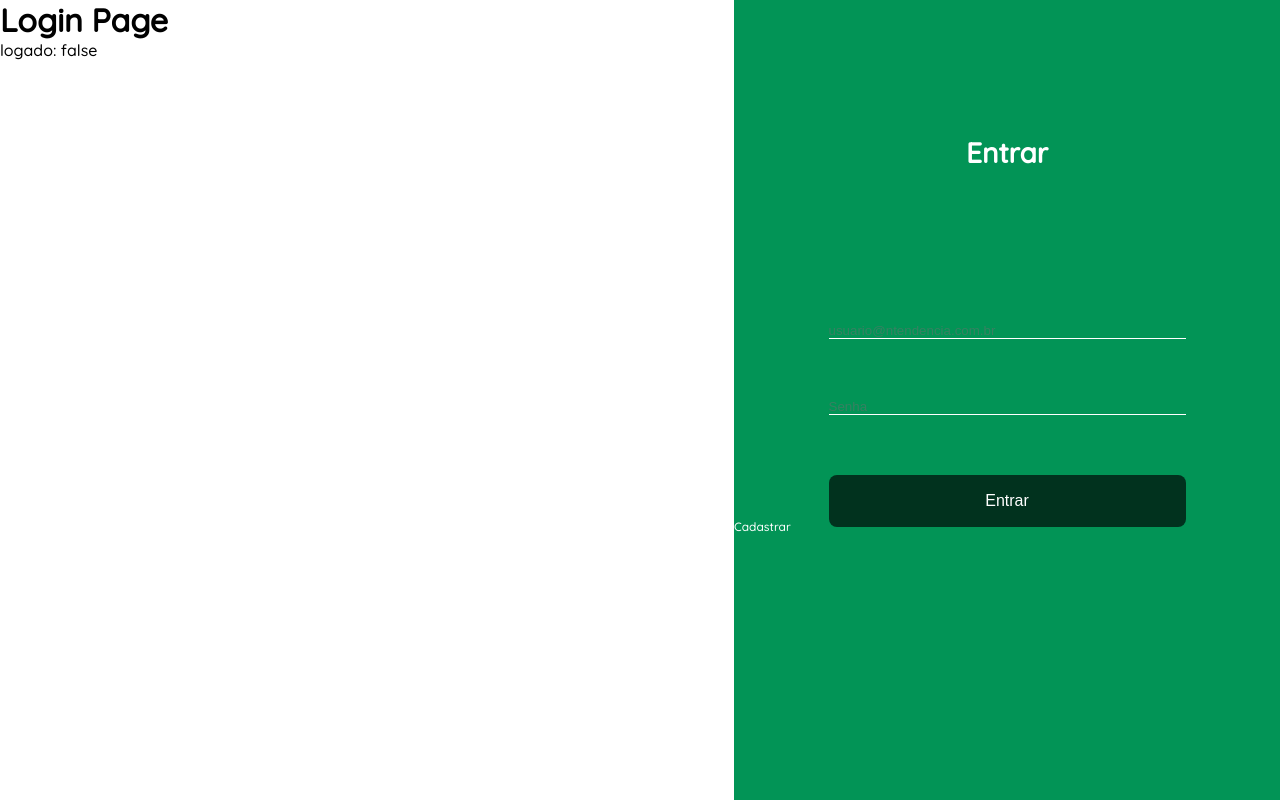
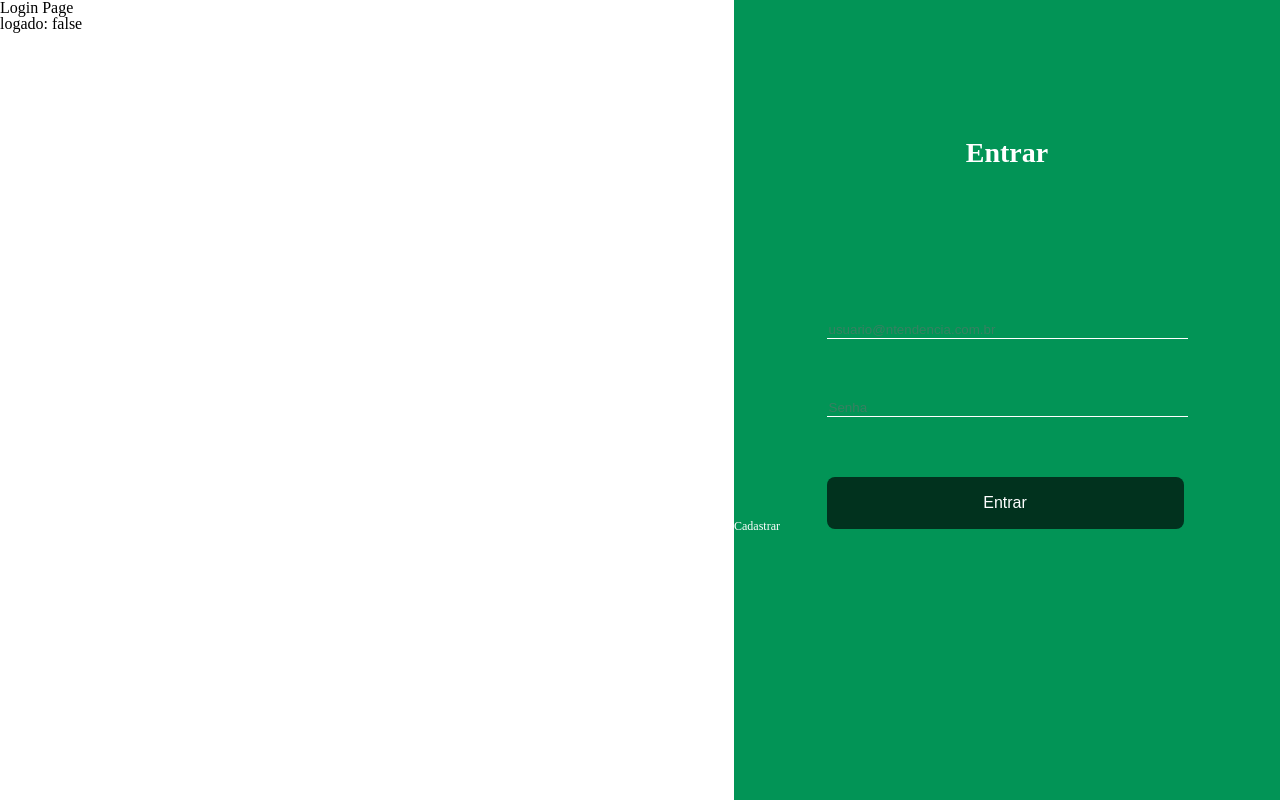
Before and after one commit to MatheusAraripe/desafio-anova, a React (Vite) app: page /login in a window 1280 px wide. Built offline with nearby package versions, Linux system fonts and the light colour scheme.

Commit message:
feat: adição do css reset

```diff
--- a/src/App.scss
+++ b/src/App.scss
@@ -1,10 +1,43 @@
-@import url('https://fonts.googleapis.com/css2?family=Quicksand:wght@300;500&display=swap');
-$font: 'Quicksand';
-
-*{
-  margin: 0;
-  padding: 0;
+html, body, div, span, applet, object, iframe,
+h1, h2, h3, h4, h5, h6, p, blockquote, pre,
+a, abbr, acronym, address, big, cite, code,
+del, dfn, em, img, ins, kbd, q, s, samp,
+small, strike, strong, sub, sup, tt, var,
+b, u, i, center,
+dl, dt, dd, ol, ul, li,
+fieldset, form, label, legend,
+table, caption, tbody, tfoot, thead, tr, th, td,
+article, aside, canvas, details, embed,
+figure, figcaption, footer, header, hgroup,
+menu, nav, output, ruby, section, summary,
+time, mark, audio, video {
+	margin: 0;
+	padding: 0;
+	border: 0;
+	font-size: 100%;
+	font: inherit;
+	vertical-align: baseline;
 }
-#root {
-  font-family: $font;
+/* HTML5 display-role reset for older browsers */
+article, aside, details, figcaption, figure,
+footer, header, hgroup, menu, nav, section {
+	display: block;
 }
+body {
+	line-height: 1;
+}
+ol, ul {
+	list-style: none;
+}
+blockquote, q {
+	quotes: none;
+}
+blockquote:before, blockquote:after,
+q:before, q:after {
+	content: '';
+	content: none;
+}
+table {
+	border-collapse: collapse;
+	border-spacing: 0;
+}
```
